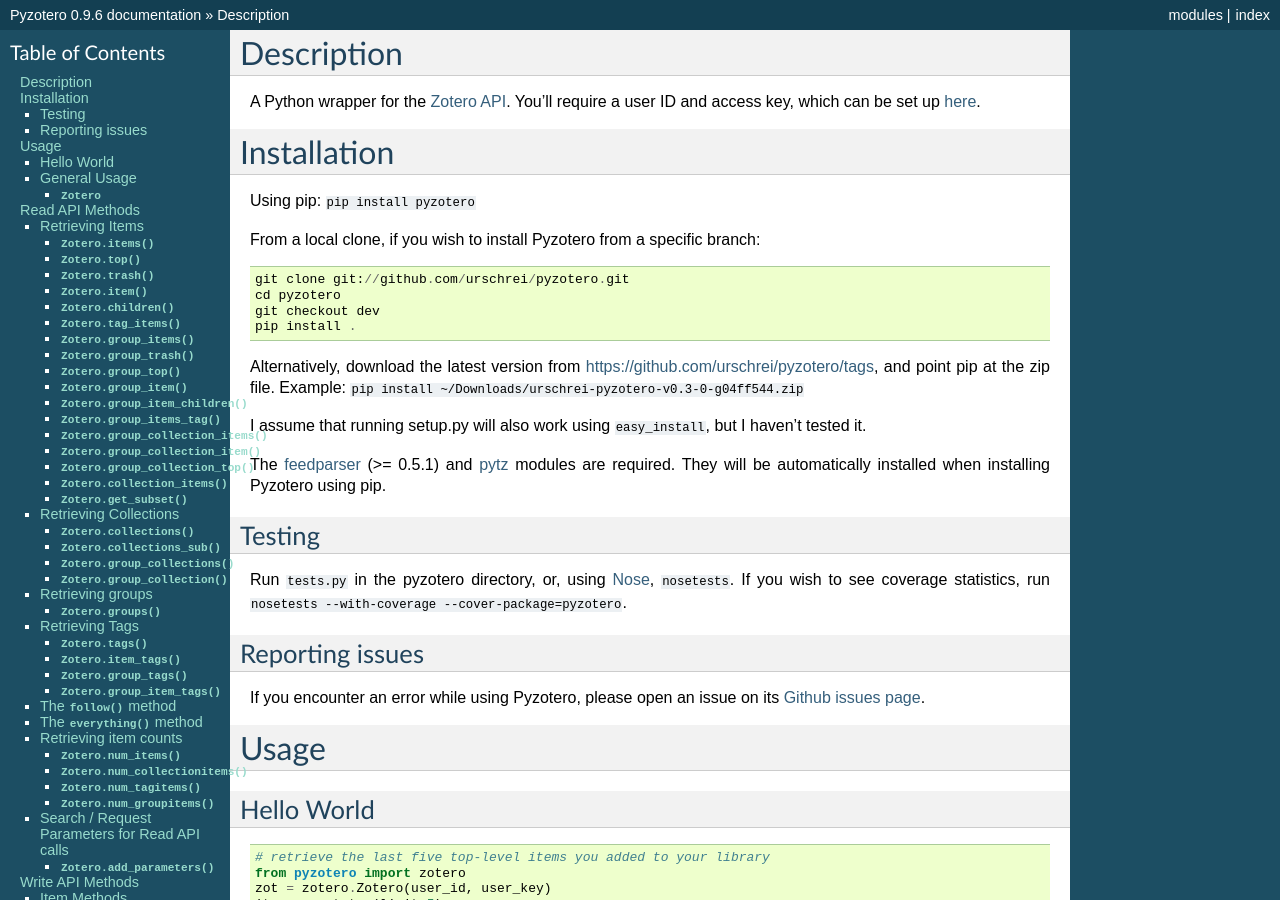
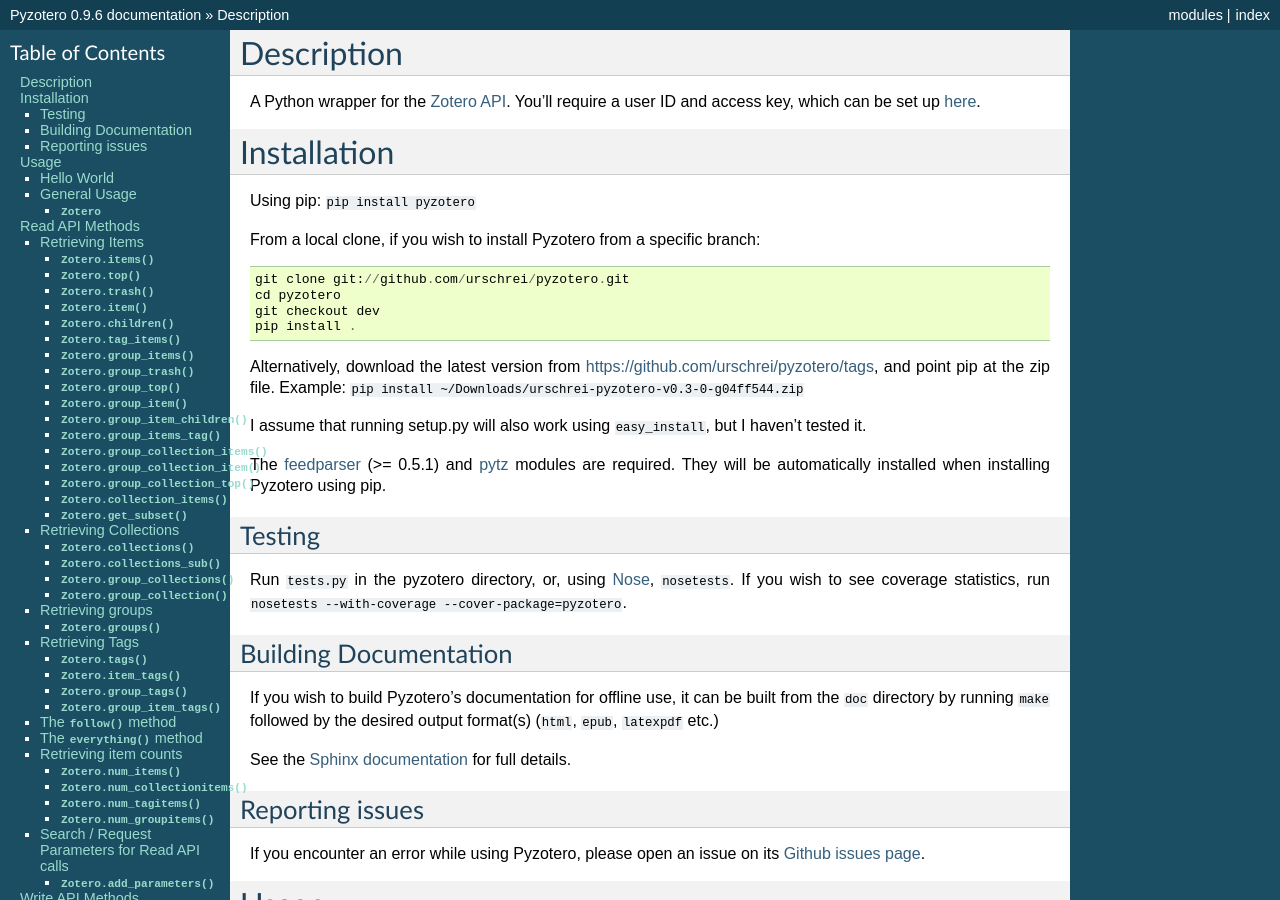
Before and after one commit to urschrei/pyzotero, a Sphinx documentation site: the page built from doc/index.txt, in a window 1280 px wide and 900 px high. Built offline with Sphinx 7.4.7, drawn with Linux system fonts in a browser that asks for light colours.

Commit message:
Adding "build your own docs" section to docs.

```diff
--- a/doc/index.txt
+++ b/doc/index.txt
@@ -36,6 +36,15 @@
 Testing
 =======
 Run ``tests.py`` in the pyzotero directory, or, using `Nose <http://somethingaboutorange.com/mrl/projects/nose/1.0.0/index.html>`_, ``nosetests``. If you wish to see coverage statistics, run ``nosetests --with-coverage --cover-package=pyzotero``.
+
+
+======================
+Building Documentation
+======================
+If you wish to build Pyzotero's documentation for offline use, it can be built from the ``doc`` directory by running ``make`` followed by the desired output format(s) (``html``, ``epub``, ``latexpdf`` etc.)
+
+See the `Sphinx documentation <http://sphinx.pocoo.org/tutorial.html#running-the-build>`_ for full details.
+
 
 ================
 Reporting issues
```
